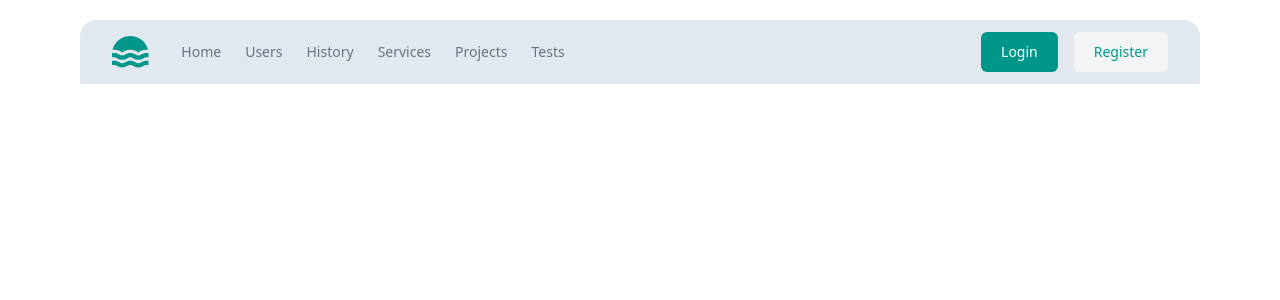
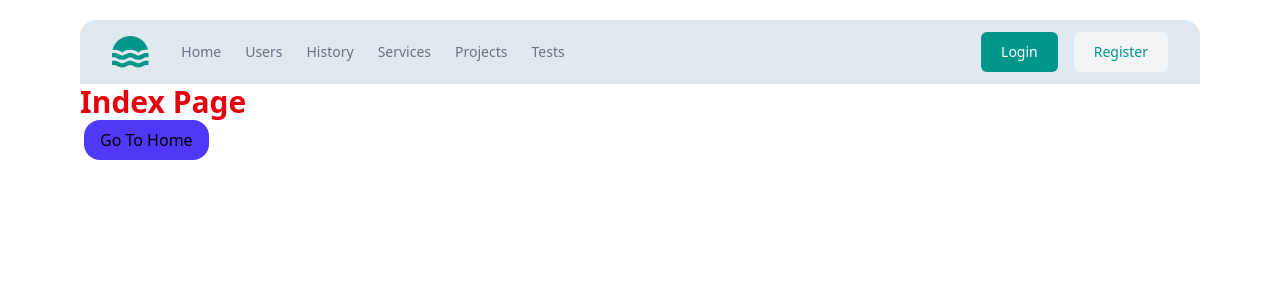
Before and after one commit to aungNyeinChan93/next_tuto_02, a Next.js app: page / in a window 1280 px wide. Shown: the top 300 px of the page. Built offline with nearby package versions, Linux system fonts and the light colour scheme.

Commit message:
test: next js layout

```diff
--- /dev/null
+++ b/app/home/layout.tsx
@@ -0,0 +1,18 @@
+import React, { ReactNode } from "react";
+
+interface HomeLayoutPorps {
+  children: ReactNode;
+}
+
+const HomeLayout: React.FC<HomeLayoutPorps> = ({ children }) => {
+  return (
+    <React.Fragment>
+      <section className="bg-cyan-100 w-fill h-screen p-4">
+        Home Layout
+        {children}
+      </section>
+    </React.Fragment>
+  );
+};
+
+export default HomeLayout;
--- a/app/layout.tsx
+++ b/app/layout.tsx
@@ -25,16 +25,14 @@ export default function RootLayout({
 }>) {
   return (
     <html lang="en">
-      <main className="lg:w-7/8 mx-auto my-5">
-        <header>
+      <body
+        className={`${geistSans.variable} ${geistMono.variable} antialiased lg:w-7/8 mx-auto my-5 `}
+      >
+        <nav>
           <Navbar />
-        </header>
-        <body
-          className={`${geistSans.variable} ${geistMono.variable} antialiased `}
-        >
-          {children}
-        </body>
-      </main>
+        </nav>
+        <main>{children}</main>
+      </body>
     </html>
   );
 }
```
